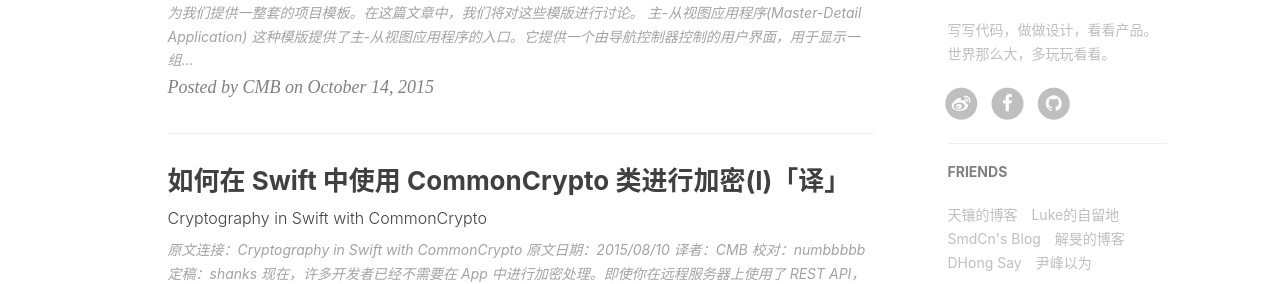
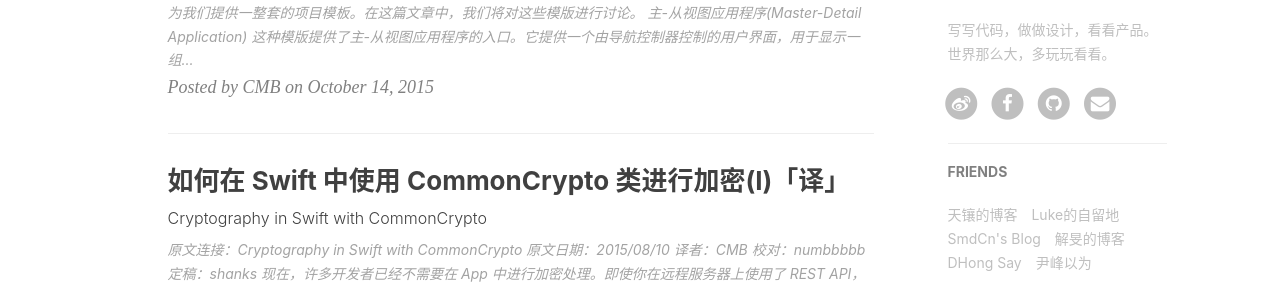
Before and after one commit to chenmingbiao/chenmingbiao.github.io, a Jekyll site: the page built from index.html, in a window 1280 px wide. Shown: the part 803-1087 px from the top of the page. Built offline with Jekyll 4.4.1, drawn with Linux system fonts in a browser that asks for light colours; nearby versions of some CDN libraries; the list of posts is cut into pages by our own code; comment, search, counter and statistics services are not loaded.

Commit message:
some wrong setting

```diff
--- a/_layouts/page.html
+++ b/_layouts/page.html
@@ -170,6 +170,16 @@ layout: default
                                 </a>
                             </li>
                             {% endif %}
+                            {% if site.gmail_username %}
+                            <li>
+                                <a target="_blank" href="mailto:{{ site.gmail_username }}@gmail.com">
+                                    <span class="fa-stack fa-lg">
+                                        <i class="fa fa-circle fa-stack-2x"></i>
+                                        <i class="fa fa-envelope fa-stack-1x fa-inverse"></i>
+                                    </span>
+                                </a>
+                            </li>
+                            {% endif %}
                         </ul>
                     </div>
                 </section>
```
